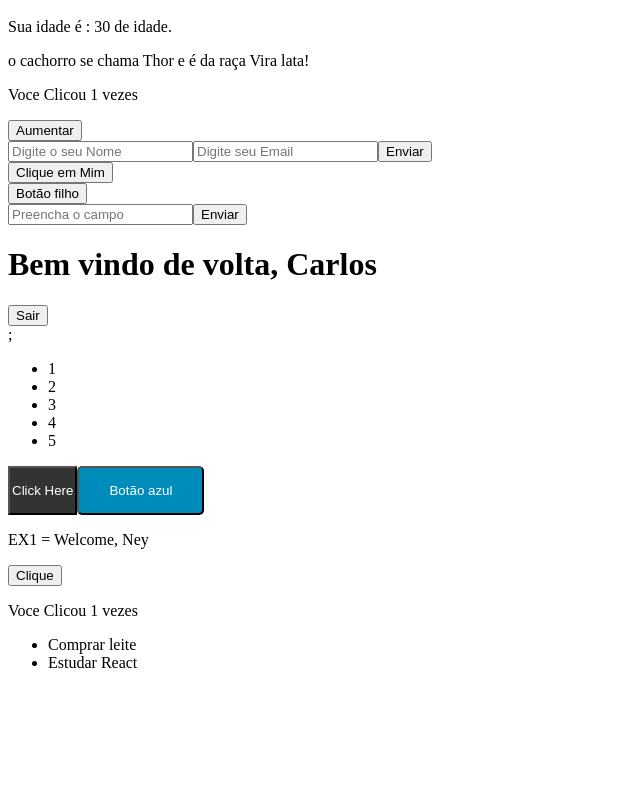
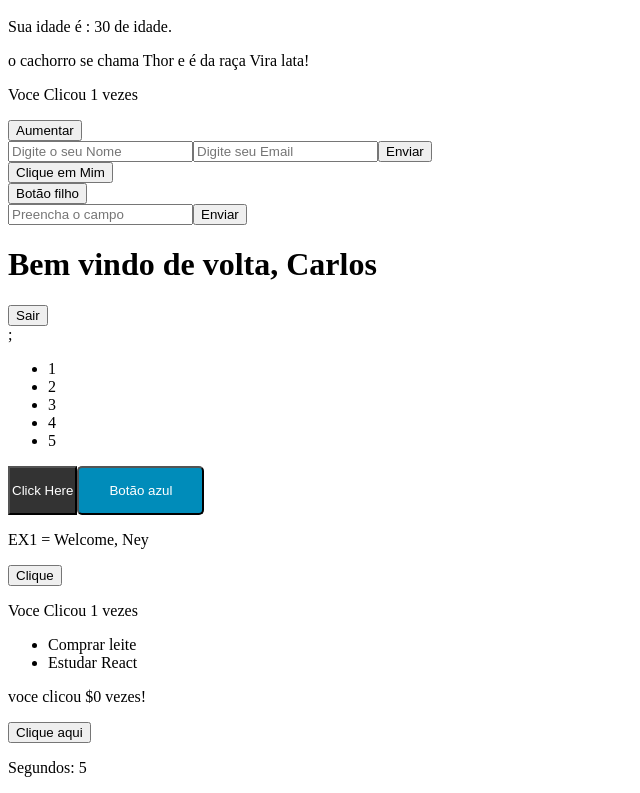
Before and after one commit to Neyzim/react-course, a React (Vite) app: page / in a window 1280 px wide. Shown: the part 194-987 px from the top of the page, without its empty margins (0-640 px from the left). Before the commit the page ends 882 px from the top, so only its background shows below. Built offline with nearby package versions, Linux system fonts and the light colour scheme.

Commit message:
feat: created Components to study useEffect

```diff
--- a/src/App.jsx
+++ b/src/App.jsx
@@ -18,6 +18,9 @@ import BlueButton from './components/BlueButton';
 import Greetins from './components/exercices/Greetins';
 import CounterEx from './components/exercices/CounterEx';
 import TaskList from './components/exercices/TaskList';
+import UseEffectEx from './components/UseEffectEx';
+import Timer from './components/Timer';
+
 
 
 
@@ -66,6 +69,10 @@ function App() {
     <Greetins name="Ney" />
     <CounterEx />
     <TaskList  tasks={tasks} />
+
+    {/* Parte 2 */}
+    <UseEffectEx />
+    <Timer />
   </>
   );
 }
--- /dev/null
+++ b/src/components/Timer.jsx
@@ -0,0 +1,26 @@
+import {useState, useEffect} from 'react'
+
+const Timer = () => {
+
+    const[segundos, setSegundos] = useState(0);
+
+    useEffect(() =>{
+        console.log("interval rodando");
+        const intervalId = setInterval(() => {
+            setSegundos((prevSegundos) => prevSegundos + 1);
+
+        }, 1000);
+
+        return () => clearInterval(intervalId);
+    }, []);
+
+
+
+  return (
+    <div>
+      <p>Segundos: {segundos}</p>
+    </div>
+  )
+}
+
+export default Timer
--- /dev/null
+++ b/src/components/UseEffectEx.jsx
@@ -0,0 +1,20 @@
+import {useEffect, useState} from 'react'
+
+const UseEffectEx = () => {
+    //Executa algo baseado em algo
+    // pode ser a mudança de um valor, carregamento de uma pagina, etc
+    const [contador, setContador] = useState(0);
+
+    useEffect(() =>{ // Recebe uma função anonima que é o que será executado ao longo de uma modificação
+        document.title = `voce clicou ${contador} vezes`
+    })
+  return (
+    <div>
+        <p>voce clicou ${contador} vezes!</p>
+        <button onClick={() => setContador(contador + 1)}>Clique aqui</button>
+
+    </div>
+  )
+}
+
+export default UseEffectEx
```
